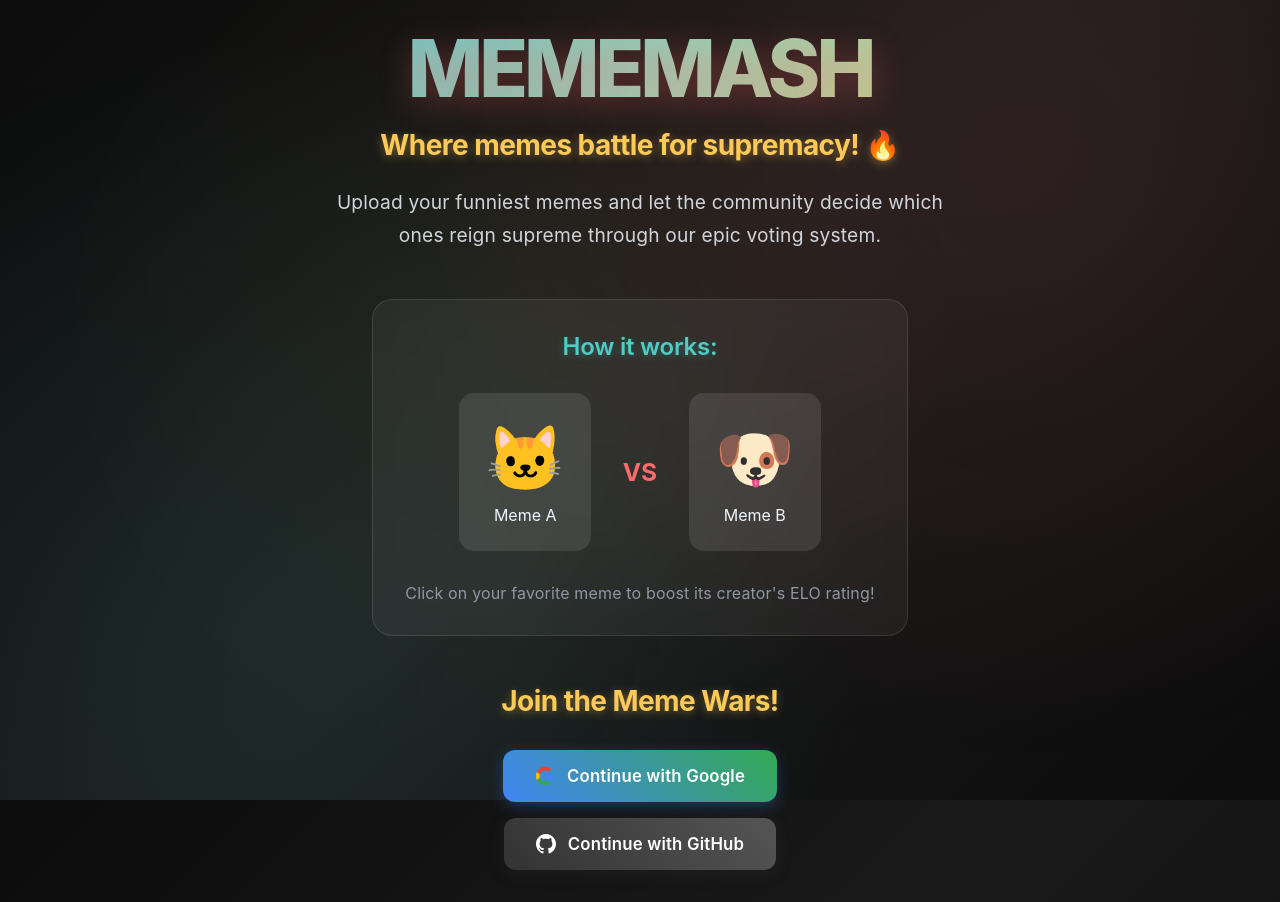
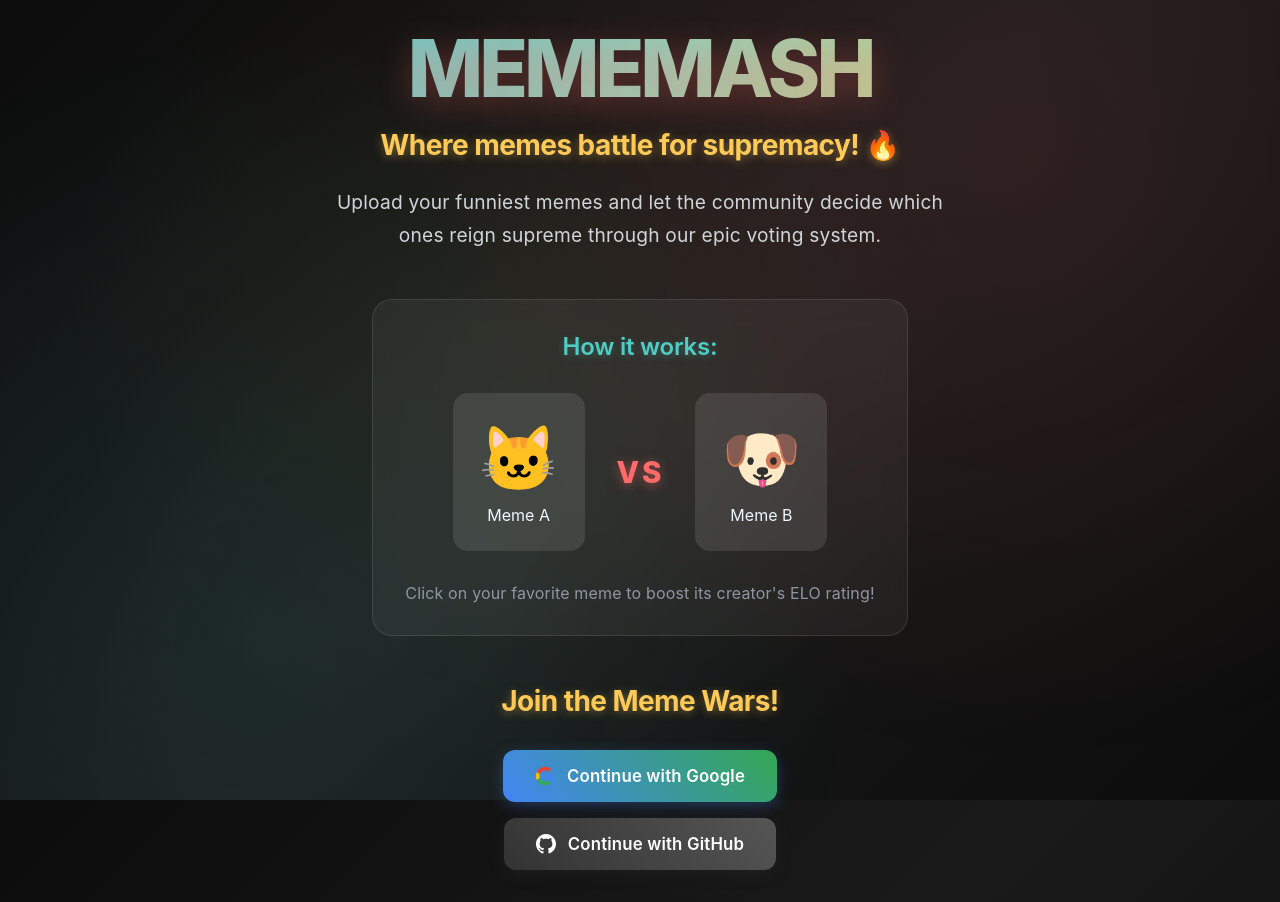
Before and after one commit to Graffian/mememash, a Next.js app: page / in a window 1280 px wide. Built offline with nearby package versions, Linux system fonts and the light colour scheme; no server answers.

Commit message:
Enhanced VS text and meme card typography
cgen-0305a89a924840b6878cde31c813e989

```diff
--- a/app/page.module.css
+++ b/app/page.module.css
@@ -116,9 +116,12 @@
 }
 
 .vs {
-  font-size: 1.5rem;
-  font-weight: bold;
+  font-size: 1.8rem;
+  font-weight: 800;
+  font-family: "Inter", sans-serif;
+  letter-spacing: 0.1em;
   color: #ff6b6b;
+  text-shadow: 0 2px 10px rgba(255, 107, 107, 0.5);
   animation: pulse 2s infinite;
 }
 
```
